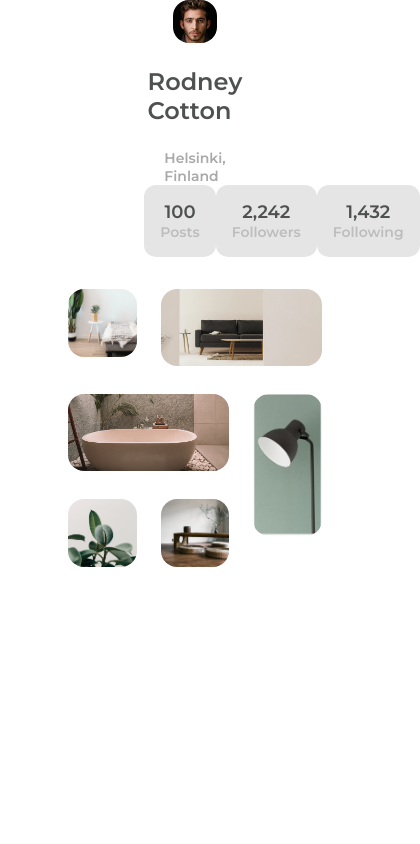
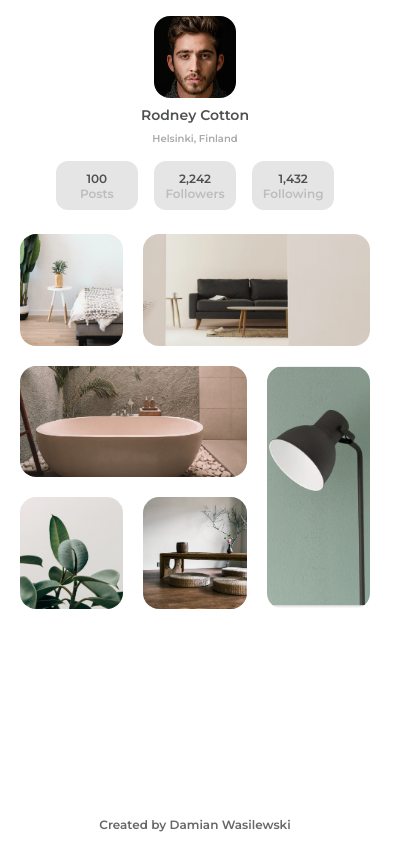
Before and after one commit to d-wasilewski/my-gallery-page, a plain HTML site: page index.html in a window 390 px wide. Shown: the whole page, 420 px wide, since content can reach past the window. Drawn offline with Linux system fonts and the light colour scheme.

Commit message:
Make the page responsive

```diff
--- a/index.html
+++ b/index.html
@@ -77,7 +77,9 @@
       </div>
     </main>
     <footer>
-
-    </footer>
+      Created by
+      <a href="https://github.com/d-wasilewski" target="_blank">
+      Damian Wasilewski
+     </a>
   </body>
 </html>
--- a/styles.css
+++ b/styles.css
@@ -1,10 +1,16 @@
 @import url('https://fonts.googleapis.com/css2?family=Montserrat:wght@600&display=swap');
 
+
+html {
+    position: relative;
+    min-height: 100%;
+}
+
 body {
-    margin: 0 auto;
+    margin: 0 auto 50px auto;
     padding: 0;
     box-sizing: border-box;
-    width: 65vw;
+    width: 55vw;
     font-family: 'Montserrat', sans-serif;
     color: #4E5150;
 }
@@ -14,10 +20,11 @@ body {
     flex-direction: column;
     align-items: center;
     margin-bottom: 2rem;
+    margin-top: 2rem;
 }
 
 .user-info {
-    width: 17%;
+    width: 16%;
     margin: 0 auto;
     display: flex;
     justify-content: center;
@@ -27,26 +34,33 @@ body {
 
 .username {
     font-size: 24px;
+    width: 300%;
+    text-align: center;
+    margin: 0;
+    margin-top: 0.5rem;
+    margin-bottom: 0.5rem;
 }
 
 .location {
     color: #A9A9A9;
     font-size: 14px;
-
+    width: 200%;
+    text-align: center;
 }
 
 img {
     object-fit: cover;
-    max-height: 100%;
+    height: 100%;
     width: 100%;
     border-radius: 16px;
 }
 
 .account-info {
     display: flex;
-    justify-content: space-around;
-    width: 40%;
+    justify-content: center;
+    width: 100%;
     margin: 0 auto;
+    margin-top: 1rem;
 }
 
 .account-info-card {
@@ -55,9 +69,10 @@ img {
     flex-direction: column;
     align-items: center;
     justify-content: center;
-    padding: 1em;
+    padding: 0.8em 1.1em;
+    margin: 1rem;
     border-radius: 12px;
-    width: 80px;
+    width: 7%;
 }
 
 .account-info-card-numer {
@@ -74,9 +89,9 @@ img {
 .images-container {
     display: grid;
 
-    gap: 24px;
+    gap: 20px;
 
-    grid-template-rows: repeat(3, 1fr);
+    grid-template-rows: repeat(3, 30%);
     grid-template-columns: repeat(3, 1fr);
     grid-template-areas:
     "photo1 photo2 photo2"
@@ -98,12 +113,94 @@ img {
 
 .photo4 {
     grid-area: photo4;
+    border-radius: 50%;
 }
 
-.photo5{
+.photo5 {
     grid-area: photo5;
 }
 
 .photo6 {
     grid-area: photo6;
 }
+
+.photo {
+    border-radius: 12px;
+}
+
+footer {
+    position: absolute;
+    left: 0;
+    bottom: 0;
+    width: 100%;
+    text-align: center;
+    color: #666;
+    font-size: 14px;
+    margin-bottom: 1em;
+    /* height: 100px; */
+    overflow: hidden;
+}
+
+footer a {
+    text-decoration: none;
+    color: #666;
+}
+
+
+@media (max-width: 1150px) {
+    body {
+        width: 70vw;
+    }
+
+    .account-info-card {
+        padding: 0.8em 1.4em;
+    }
+
+    .user-info {
+        width: 19%;
+    }
+
+}
+
+@media (max-width: 800px) {
+    body {
+        width: 90vw;
+    }
+
+    .profile-container {
+        margin: 1rem 0;
+    }
+
+    .account-info-card {
+        padding: 0.6em 1.8em;
+        margin: 0.5rem
+    }
+
+    .user-info {
+        width: 82px;
+    }
+
+    .username {
+        font-size: 14px;
+    }
+
+    .location {
+        font-size: 10px;
+    }
+
+    .account-info-card-numer {
+        font-size: 12px;
+    }
+
+    .account-info-card-type {
+        font-size: 12px;
+    }
+
+    .account-info {
+        margin-top: 0.5rem;
+    }
+
+    footer, footer a {
+        font-size: 12px;
+    }
+}
```
